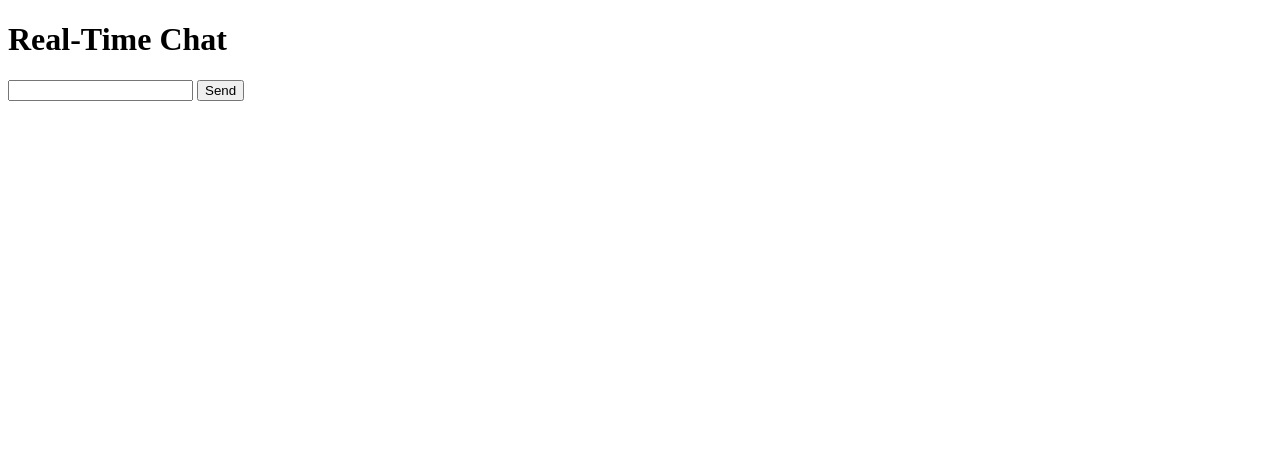
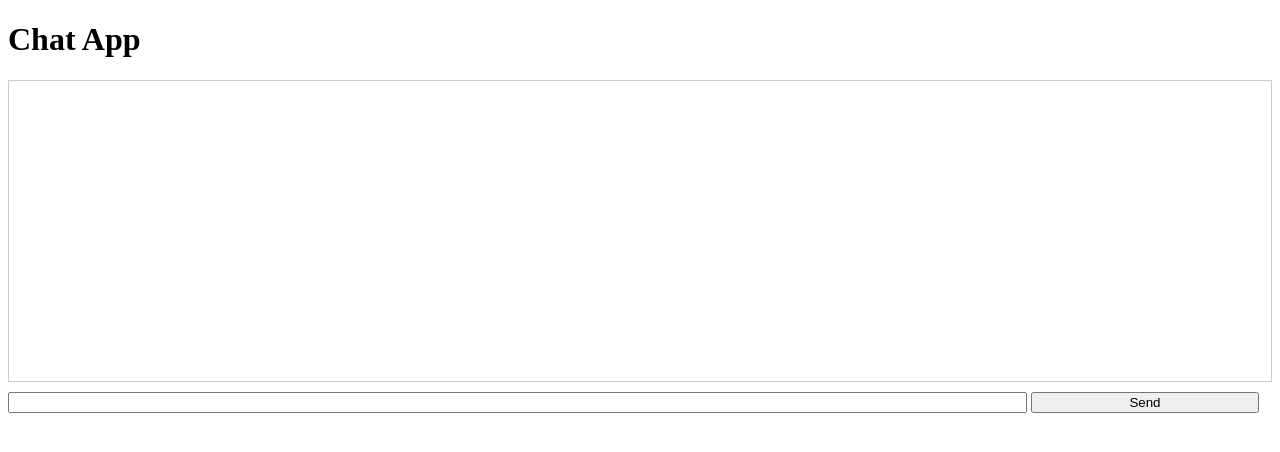
Before and after one commit to Kesinew/CAMTnetwork08, a plain HTML site: page Express02/asd.html in a window 1280 px wide. Drawn offline with Linux system fonts and the light colour scheme.

Commit message:
Gyatt
ddd

```diff
--- a/Express02/Server.js
+++ b/Express02/Server.js
@@ -1,4 +1,5 @@
 const express = require('express');
+const http = require('http');
 const WebSocket = require('ws'); // Fixed the quotation mark
 
 const app = express();
--- a/Express02/asd.html
+++ b/Express02/asd.html
@@ -1,22 +1,40 @@
 <!DOCTYPE html>
 <html>
 <head>
-<title>Real-Time Chat</title>
+    <title>Chat App</title>
+    <style>
+        #messages {
+            border: 1px solid #ccc;
+            height: 300px;
+            overflow-y: scroll;
+            margin-bottom: 10px;
+        }
+        #messageInput {
+            width: 80%;
+        }
+        button {
+            width: 18%;
+        }
+    </style>
 </head>
 <body>
-<h1>Real-Time Chat</h1>
+    <h1>Chat App</h1>
     <div id="messages"></div>
     <input type="text" id="messageInput" />
     <button onclick="sendMessage()">Send</button>
     <script>
         const socket = new WebSocket('ws://localhost:8080');
+
         socket.addEventListener('open', () => {
             console.log('Connected to WebSocket server.');
         });
-socket.addEventListener('message', (event) => {
+
+        socket.addEventListener('message', event => {
             const messagesDiv = document.getElementById('messages');
-messagesDiv.innerHTML += `<p>${event.data.toString()}</p>`;
+            messagesDiv.innerHTML += `<p>${event.data}</p>`;
+            messagesDiv.scrollTop = messagesDiv.scrollHeight; // Scroll to the bottom
         });
+
         function sendMessage() {
             const messageInput = document.getElementById('messageInput');
             const message = messageInput.value;
```
Lines whose indentation alone changed are shown as unchanged.
